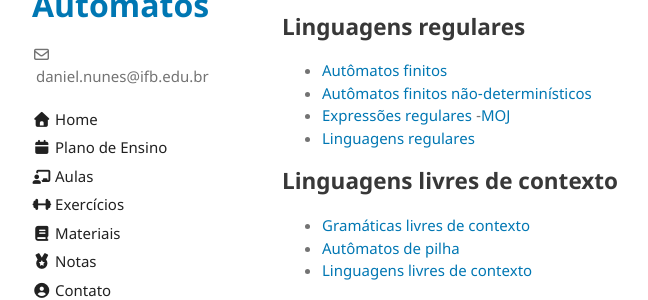
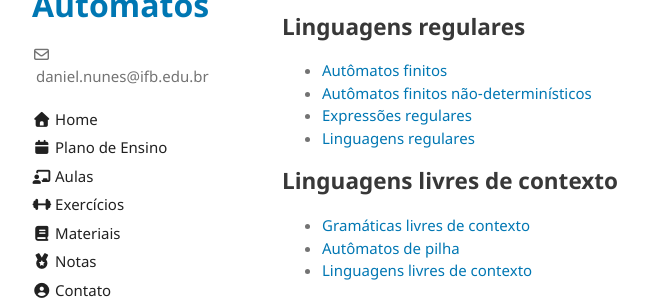
Before and after one commit to danielsaad/linguagens-formais-e-automatos, a Jekyll site: the page built from aulas.md, in a window 1280 px wide. Shown: the part 141-441 px from the top of the page, without its empty margins (178-826 px from the left). Built offline with Jekyll 4.4.1, drawn with Linux system fonts in a browser that asks for light colours; the repository's description, which GitHub fills in, is left out; our own code applies the rules of GitHub Pages for plain Markdown files.

Commit message:
atualização automática

```diff
--- a/aulas.md
+++ b/aulas.md
@@ -11,7 +11,6 @@ layout: default
 - [Autômatos finitos](assets/aulas/automatos-finitos-deterministicos.pdf)
 - [Autômatos finitos não-determinísticos](assets/aulas/automatos-finitos-nao-deterministicos.pdf)
 - [Expressões regulares](assets/aulas/expressoes-regulares.pdf)
-    -[MOJ](https://moj.naquadah.com.br/cgi-bin/contest.sh/saad_2025_2_lfa_regex)
 - [Linguagens regulares](assets/aulas/linguagens-regulares.pdf)
 
 ## Linguagens livres de contexto
```
Also changed, not shown: 1 other file.
